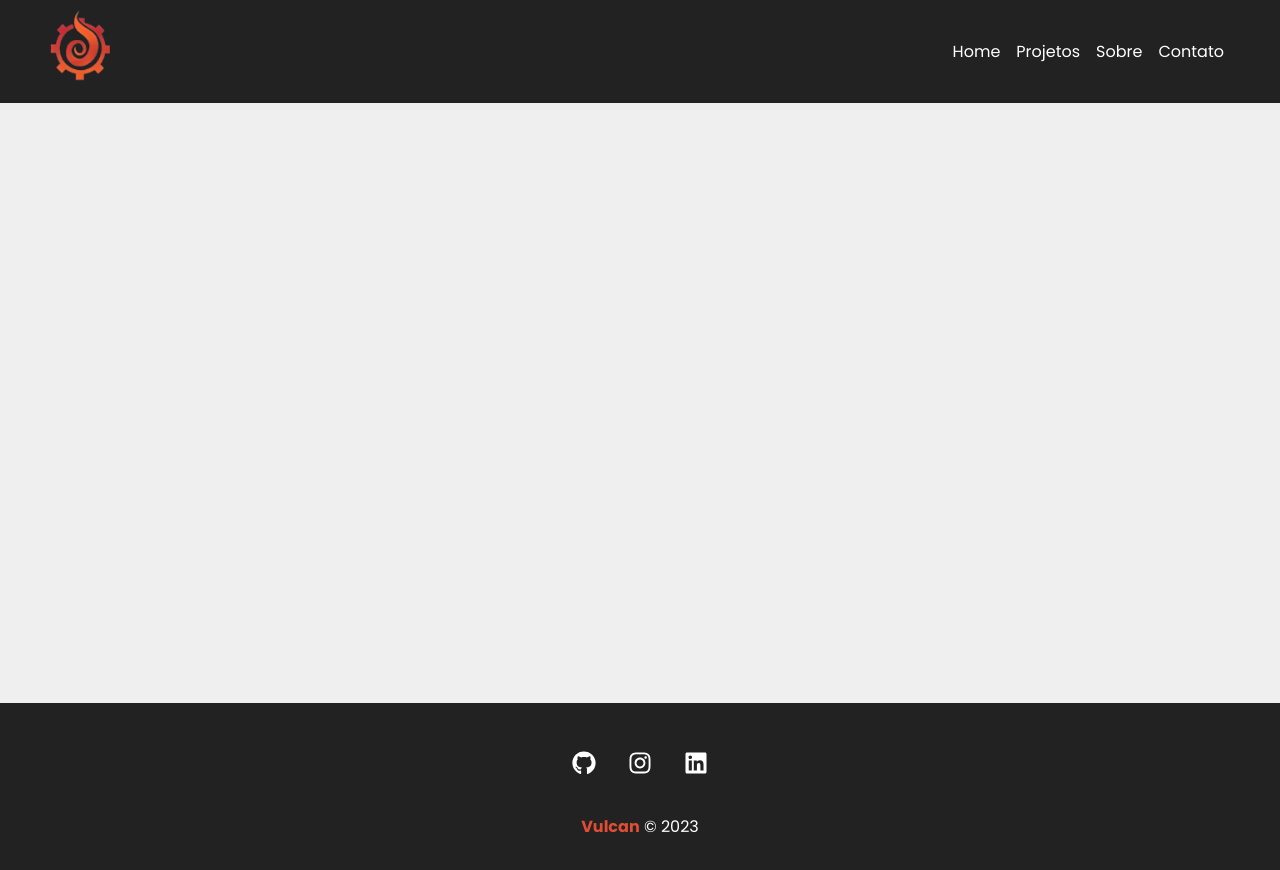
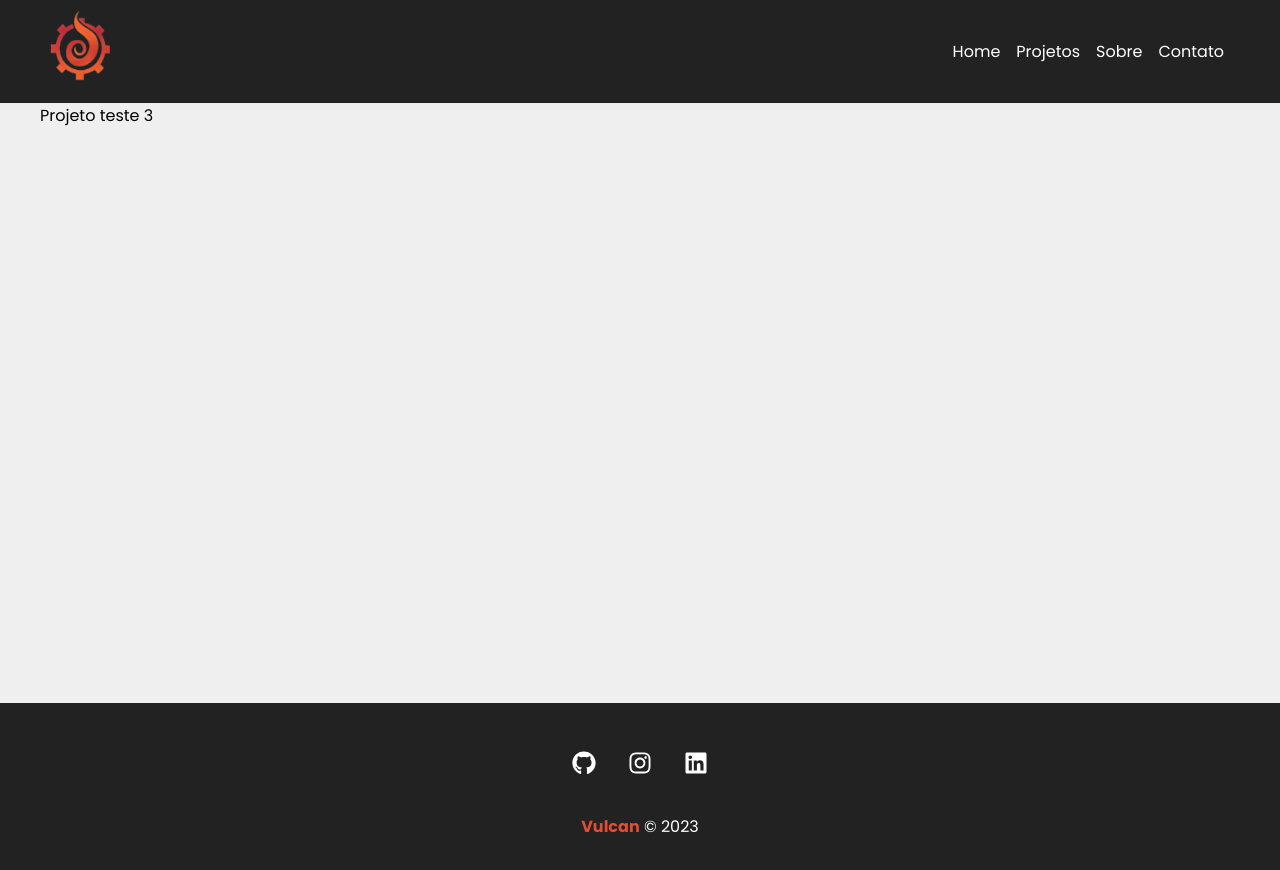
Before and after one commit to matthael/vulcan, a React (Create React App) app: page /project/3 in a window 1280 px wide. Shown: the top 870 px of the page. Built offline with nearby package versions, Linux system fonts and the light colour scheme; data requests are answered from the project's data file.

Commit message:
Feature: Project.js & App.js
Add: New page for edit projects in db and create a route in App.js to Card.js use to go for Edit page

fix: orthografy in Projects.js

```diff
--- a/src/App.js
+++ b/src/App.js
@@ -1,14 +1,15 @@
-import {BrowserRouter as Router, Routes, Route} from 'react-router-dom'
+import { BrowserRouter as Router, Routes, Route } from "react-router-dom";
 
-import Home from './components/Pages/Home';
-import About from './components/Pages/About';
-import Contact from './components/Pages/Contact';
-import NewProj from './components/Pages/NewProj';
-import Projects from './components/Pages/Projects';
+import Home from "./components/Pages/Home";
+import About from "./components/Pages/About";
+import Contact from "./components/Pages/Contact";
+import NewProj from "./components/Pages/NewProj";
+import Projects from "./components/Pages/Projects";
+import Project from "./components/Pages/Project";
 
-import Container from './components/layout/Container';
-import NavBar from './components/layout/NavBar';
-import Footer from './components/layout/Footer';
+import Container from "./components/layout/Container";
+import NavBar from "./components/layout/NavBar";
+import Footer from "./components/layout/Footer";
 
 function App() {
   return (
@@ -22,6 +23,7 @@
             <Route exact path="/about" element={<About />} />
             <Route exact path="/cont" element={<Contact />} />
             <Route exact path="/newproj" element={<NewProj />} />
+            <Route exact path="/project/:id" element={<Project />} />
           </Routes>
         </Container>
         <Footer />
--- /dev/null
+++ b/src/components/Pages/Project.js
@@ -0,0 +1,28 @@
+import { useState, useEffect } from "react";
+import { useParams } from "react-router-dom";
+
+import styles from "./Project.module.css";
+
+function Project() {
+  const { id } = useParams();
+
+  const [project, setProject] = useState([]);
+
+  useEffect(() => {
+    fetch(`http://localhost:5000/projects/${id}`, {
+      method: "GET",
+      headers: {
+        "Content-Type": "application/json",
+      },
+    })
+      .then((resp) => resp.json())
+      .then((data) => {
+        setProject(data);
+      })
+      .catch((err) => console.log(err));
+  }, [id]);
+
+  return <p> {project.name} </p>;
+}
+
+export default Project;
--- a/src/components/Pages/Projects.js
+++ b/src/components/Pages/Projects.js
@@ -44,7 +44,7 @@
     fetch(`http://localhost:5000/projects/${id}`, {
       method: "DELETE",
       headers: {
-        "Content-Type": "applicatin/json",
+        "Content-Type": "application/json",
       },
     })
       .then((resp) => resp.json())
--- a/src/components/Project/Card.js
+++ b/src/components/Project/Card.js
@@ -20,7 +20,7 @@
         <span className={`${styles[category.toLowerCase()]}`}></span> {category}
       </p>
       <div className={styles.project_card_actions}>
-        <Link to="/">
+        <Link to={`/project/${id}`}>
           <BsPencil /> Editar
         </Link>
         <button onClick={remove}>
```
Also changed, not shown: src/components/Pages/Project.module.css (added). Lines whose indentation alone changed are shown as unchanged.
